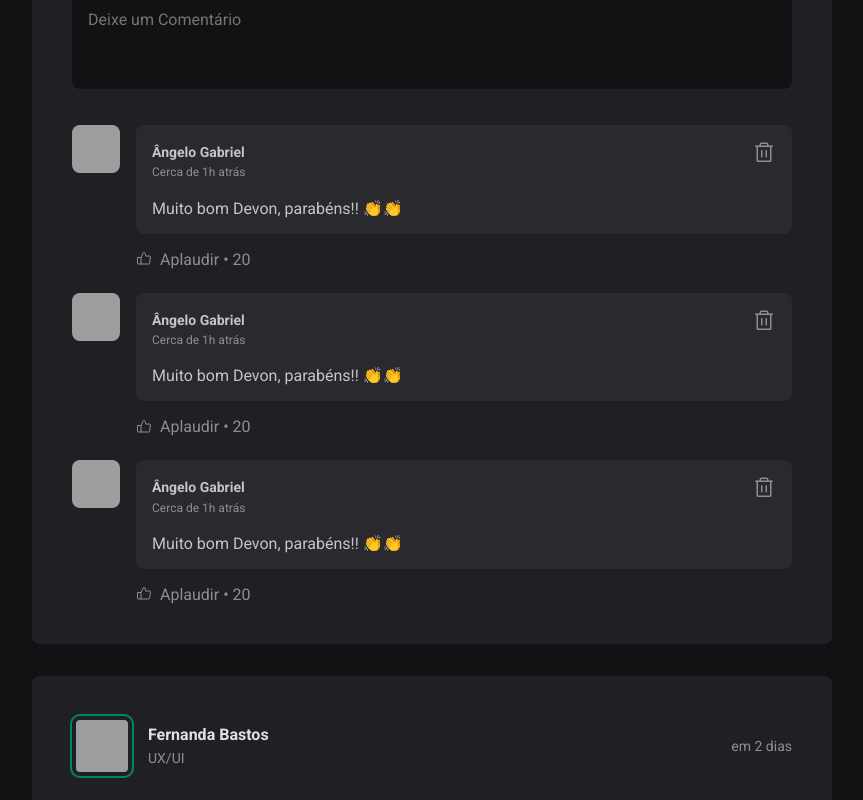
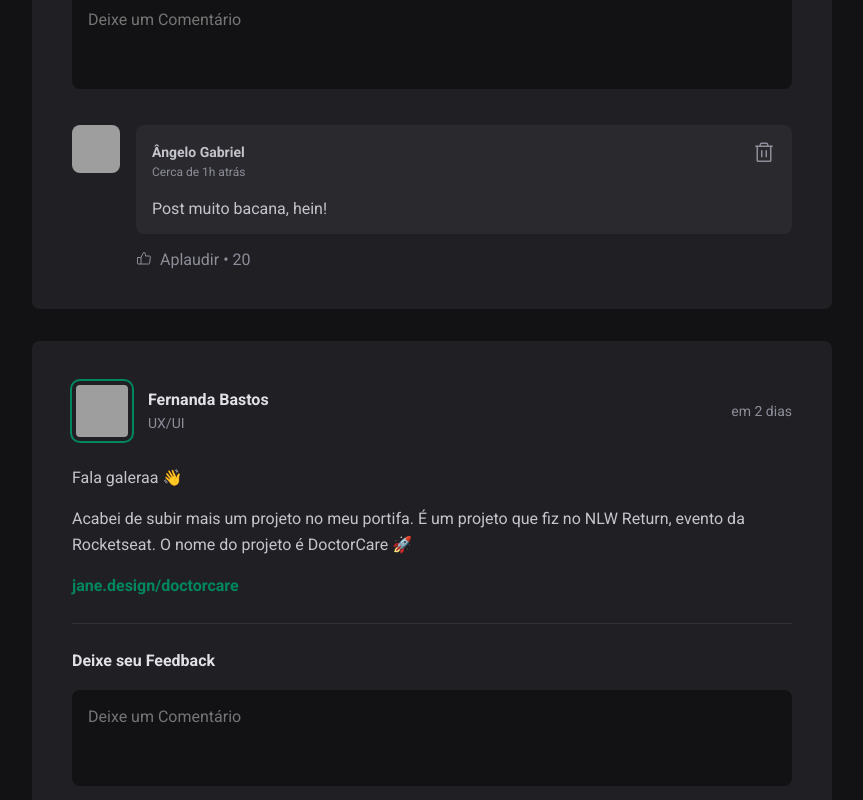
Before and after one commit to Angel0Gabriel/Ignite-1st-Application, a React (Vite) app: page / in a window 1280 px wide. Shown: the part 460-1260 px from the top of the page, without its empty margins (352-1215 px from the left). Built offline with nearby package versions, Linux system fonts and the light colour scheme; grey boxes are pictures that could not be loaded.

Commit message:
feature/add new comment with state handling

```diff
--- a/src/App.jsx
+++ b/src/App.jsx
@@ -30,7 +30,7 @@
     content: [
       { type: 'paragraph', content: 'Fala galeraa 👋', },
       { type: 'paragraph', content: 'Acabei de subir mais um projeto no meu portifa. É um projeto que fiz no NLW Return, evento da Rocketseat. O nome do projeto é DoctorCare 🚀' },
-      { type: 'link', content: '<a href="">jane.design/doctorcare</a>' },
+      { type: 'link', content: 'jane.design/doctorcare' },
     ],
     publishedAt: new Date('2023-01-11 23:00:00'),
   },
--- a/src/components/Comment.jsx
+++ b/src/components/Comment.jsx
@@ -2,7 +2,7 @@
 import Avatar from './Avatar';
 import styles from './Comment.module.css';
 
-function Comment() {
+function Comment({ content }) {
     return (
         <div className={styles.comment}>
             <Avatar hasBorder={false} src="https://github.com/maykbrito.png" alt="" />
@@ -21,7 +21,7 @@
                         </button>
                     </header>
 
-                    <p>Muito bom Devon, parabéns!! 👏👏</p>
+                    <p>{content}</p>
                 </div>
 
                 <footer>
--- a/src/components/Post.jsx
+++ b/src/components/Post.jsx
@@ -1,11 +1,23 @@
 import { format, formatDistanceToNow } from 'date-fns';
 import ptBR from 'date-fns/locale/pt-BR';
+import { useState } from 'react';
 
 import Avatar from './Avatar';
 import Comment from './Comment';
 import styles from './Post.module.css';
 
+const comments = [
+    1,
+    2,
+];
+
 function Post({ author, publishedAt, content }) {
+    const [comments, setComments] = useState([
+        'Post muito bacana, hein!',
+    ]);
+
+    const [newCommentText, setNewCommentText] = useState('');
+
     const publishedDateFormatted = format(publishedAt, "d 'de' LLLL 'às' HH:mm'h'", {
         locale: ptBR,
     });
@@ -14,6 +26,16 @@
         locale: ptBR,
         addSuffix: true,
     })
+
+    function handleCreateNewComment() {
+        event.preventDefault();
+        setComments([...comments, newCommentText]);
+        setNewCommentText('');
+    }
+
+    function handleNewCommentChange() {
+        setNewCommentText(event.target.value);
+    }
 
     return (
         <article className={styles.post}>
@@ -42,23 +64,26 @@
                 })}
             </div>
 
-            <form className={styles.commentForm}>
+            <form onSubmit={handleCreateNewComment} className={styles.commentForm}>
                 <strong>Deixe seu Feedback</strong>
 
 
                 <textarea
+                    name="comment"
+                    value={newCommentText}
                     placeholder="Deixe um Comentário"
+                    onChange={handleNewCommentChange}
                 />
 
                 <footer>
-                    <button sutype="bmit">Publicar</button>
+                    <button type="submit">Publicar</button>
                 </footer>
             </form>
 
             <div className={styles.commentList}>
-                <Comment />
-                <Comment />
-                <Comment />
+                {comments.map(value => {
+                    return <Comment content={value} />;
+                })}
             </div>
         </article >
     )
```
